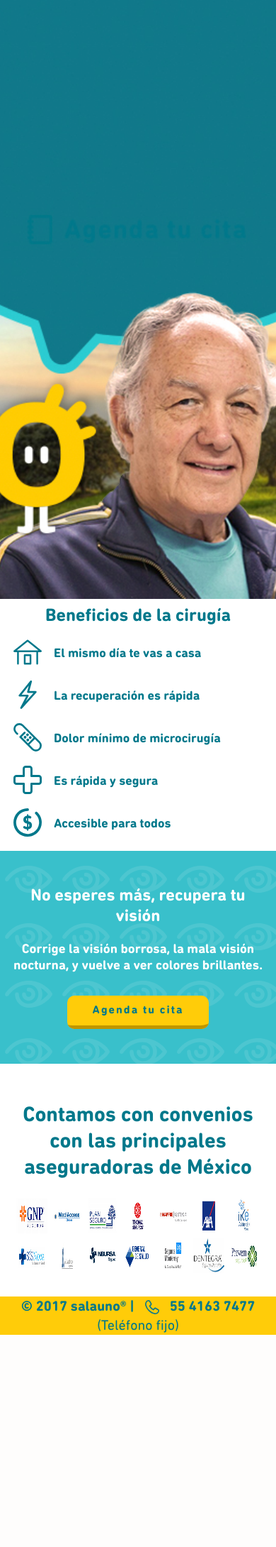
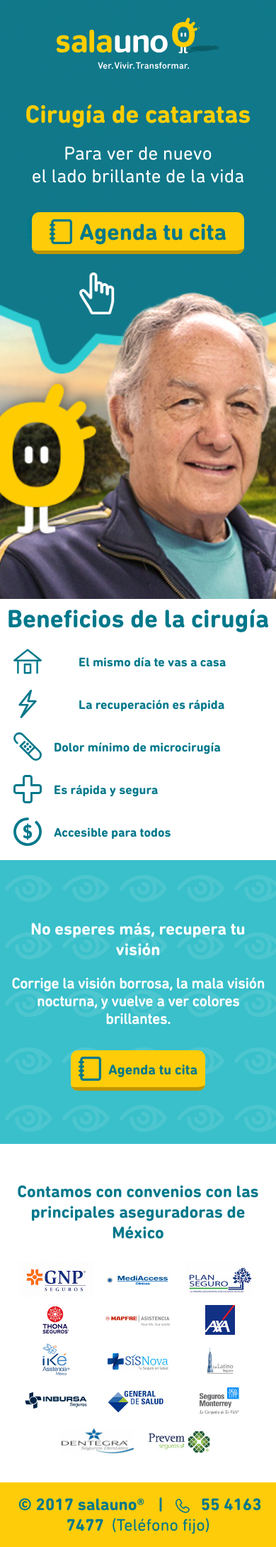
Before and after one commit to RafaelPerezRamirez/salauno-landing-pages, a PHP site: page / in a window 390 px wide. Shown: the whole page at 71% size. Before the commit the page ends 1881 px from the top, so only its background shows below. Run offline with PHP 8.4, Linux system fonts and the light colour scheme.

Commit message:
banner desktop y responsive

```diff
--- a/cataratas/css/index.css
+++ b/cataratas/css/index.css
@@ -21,6 +21,7 @@
     -moz-display: flex;
     -o-display: flex;
     display: flex;
+    position: relative;
 }
 .paciente-sect{
     height: 80vh;
@@ -44,6 +45,7 @@
     width: 100%;
     padding: 50px;
     font-family: DINNextRoundedLTPro-Bold;
+    padding-top: 90px;
 }
 .beneficios-sect{
     background: #fff;
@@ -65,7 +67,7 @@
     margin-right: 2px;
 }
 .item-sect p{
-    font-size: 22px;
+    font-size: 24px;
     margin-top: 20px;
 }
 img, p{
@@ -79,17 +81,23 @@ img, p{
 }
 .call-action-sect{
     width: 100%;
-    height: 250px;
     background: #39c0cb;
     background-image: url(../img/retina_patt.png);
     margin-top: 5px;
     text-align: center;
-    padding-top: 40px;
+    padding: 75px 0px;
     color: #fff;
 }
 .call-action-sect h1, h3{
     padding: 10px;
     font-family: DINNextRoundedLTPro-Bold;
+}
+.call-action-sect h1{
+    font-size: 36px;
+}
+.call-action-sect h3{
+    font-size: 24px;
+    font-family: DINNextRoundedLTPro-Regular;
 }
 .convenios-sect{
     width: 100%;
@@ -97,38 +105,40 @@ img, p{
     color: #00788b;
     font-family: DINNextRoundedLTPro-Bold;
     font-size: 22px;
-    padding-top: 50px;
-    padding-bottom: 50px;
-
+    padding: 73px 0px;
 }
 .title-convenios{
     width: 100%;
     text-align: center;
     padding: 30px;
+    font-size: 36px;
 }
 .convenios-sect-items{
     width: 90%;
-    display: flex;
     margin: 0 auto;
+    text-align: center;
 }
 .convenio-item{
-    height: 90px;
-    width: 200px;
     margin: 3px;
+    width: 13%;
+    text-align: center;
+    display: inline-block;
     vertical-align: middle;
 }
 .convenio-item img{
-    width: 100%;
-    height: 100%;
+    max-width: 100%;
+    height: auto;
 }
 .footer{
     width: 100%;
     background: #ffcc09;
     text-align: center;
     color: #00788b;
-    font-size: 20px;
+    font-size: 24px;
     vertical-align: middle;
     font-family: DINNextRoundedLTPro-Regular;
+    padding: 18px 0px;
+    padding-bottom: 13px
 }
 .footer *{
     vertical-align: middle;
@@ -142,6 +152,7 @@ img, p{
     height: 20px;
 }
 .button-agenda-cita{
+    text-align: center;
     display: block;
     background: #ffcc09;
     border-radius: 10px;
@@ -181,3 +192,87 @@ img, p{
     width: 26px;
     margin-right: 10px;
 }
+.info-banner{
+    position: relative;
+    width: 50%;
+    height: 100vh;
+}
+a.logo-salauno {
+    position: absolute;
+    top: 15%;
+    left: 50%;
+    -webkit-transform: translateX(-50%);
+    -moz-transform: translateX(-50%);
+    transform: translateX(-50%);
+}
+a.logo-salauno img {
+    width: 320px;
+}
+.title-baner {
+    font-family: DINNextRoundedLTPro-Bold;
+    color: #ffcd02;
+    font-size: 45px;
+    position: absolute;
+    top: 40%;
+    left: 47%;
+    -webkit-transform: translateX(-50%);
+    -moz-transform: translateX(-50%);
+    transform: translateX(-50%);
+    white-space: nowrap;
+}
+.subtitle-baner{
+    font-family: DINNextRoundedLTPro-Regular;
+    font-size: 36px;
+    color: white;
+    text-align: center;
+    position: absolute;
+    top: 50%;
+    left: 47%;
+    -webkit-transform: translateX(-50%);
+    -moz-transform: translateX(-50%);
+    transform: translateX(-50%);
+    width: 65%;
+}
+.button-sala-uno.button-agenda-cita {
+    position: absolute;
+    bottom: 26%;
+    left: 47%;
+    -webkit-transform: translateX(-50%);
+    -moz-transform: translateX(-50%);
+    transform: translateX(-50%);
+    width: 240px;
+    font-size: 25px;
+    letter-spacing: 1px;
+    cursor: pointer;
+    line-height: 46px;
+}
+.hand-icon{
+    width: 62px;
+    height: 74px;
+    background-image: url(../img/hand.png);
+    background-size: cover;
+    position: absolute;
+    bottom: 15%;
+    left: 47%;
+    -webkit-transform: translateX(-50%);
+    -moz-transform: translateX(-50%);
+    transform: translateX(-50%);
+}
+section.beneficios-sect h1 {
+    font-size: 36px;
+}
+.beneficio-item:first-child p, .beneficio-item:nth-child(2) p {
+    padding: 0px 35px;
+}
+.buton-body{
+    width: 250px;
+    font-size: 24px;
+    line-height: 45px;
+}
+.title-convenios h1 {
+    font-size: 36px;
+}
+.divider-footer {
+    padding-left: 3px;
+    padding-right: 7px;
+}
--- a/cataratas/css/mobiles.css
+++ b/cataratas/css/mobiles.css
@@ -1,14 +1,52 @@
 @media only screen and (max-width: 1439px){
+    .subtitle-baner{
+        width: 70%;
+    }
 }
 @media only screen and (max-width: 1200px){
+    .section_1 {
+        background-position: right -200px center;
+    }
+    .subtitle-baner {
+        width: 85%;
+    }
 }
 @media only screen and ( max-width: 1024px ) {
+    .section_1 {
+        background-position: right -194px center;
+    }
+    .section_1 {
+        background-position: right -194px center;
+    }
 
-  /* Aquí van los estilos para iPad horizontal */
+    a.logo-salauno img {
+        width: 230px;
     }
-@media only screen and ( max-width: 768px ) {
 
-  /* Aquí van los estilos para iPad vertical */
+    a.logo-salauno {
+        top: 22%;
+        left: 45%;
+    }
+
+    .title-baner {
+        font-size: 30px;
+        left: 42%;
+    }
+
+    .subtitle-baner {
+        font-size: 25px;
+        left: 42%;
+    }
+
+    .button-agenda-cita {
+        font-size: 20px!important;
+        width: 190px!important;
+        letter-spacing: 0px!important;
+    }
+    .button-sala-uno.button-agenda-cita {
+        left: 40%;
+    }
+    .hand-icon {zoom: 0.7;left: 40%;}
 }
 @media only screen and (max-width: 679px){
   .section_1{
@@ -62,19 +100,60 @@
     display: flex;
     margin: 0 auto;
   }
-  .convenio-item{
-    height: 50px;
-    width: 200px;
-    margin: 3px;
-    vertical-align: middle;
-  }
   .convenio-item img{
     width: 100%;
     height: 100%;
   }
+  a.logo-salauno {
+    top: 3%;
+    left: 50%;
 }
-@media only screen and ( max-width: 480px ) {
-  /* Aquí van los estilos para iPhone horizontal */
+.info-banner {
+    width: 100%;
+}
+.title-baner {
+    font-size: 36px;
+    left: 50%;
+    top: 17%;
+}
+.subtitle-baner {
+    left: 50%;
+    font-size: 27px;
+    top: 24%;
+}
+.button-sala-uno.button-agenda-cita {
+    left: 50%;
+    bottom: initial;
+    top: 33%;
+    width: 300px!important;
+    line-height: 47px;
+    font-size: 33px!important;
+}
+.button-agenda-cita .icon-agenda img {
+    overflow-x: initial;
+    width: 32px;
+    margin-right: 10px;
+    position: relative;
+    top: -3px;
+}
+.button-agenda-cita .icon-agenda {
+    padding-top: 7px;
+}
+.hand-icon {
+    bottom: initial;
+    top: 45.5%;
+    left: 35%;
+    zoom: 0.8;
+}
+.convenios-sect-items {
+    display: block;
+    text-align: center;
+}
+.convenio-item {
+    width: 40%;
+    display: inline-block;
+    vertical-align: middle;
+}
 .section_1{
   width: 100%;
   height: 100vh;
@@ -82,6 +161,22 @@
   background-size: cover;
   background-position: center;
 }
+.call-action-sect h1 {
+    font-size: 24px;
+}
+
+.call-action-sect h3 {
+    font-size: 21px;
+}
+.title-convenios h1 {
+    font-size: 24px;
+}
+}
+@media only screen and ( max-width: 479px ) {
+    .convenio-item {
+        width: 30%;
+    }
+  /* Aquí van los estilos para iPhone horizontal */
   .title-beneficios{
     width: 100%;
     padding: 10px;
@@ -117,11 +212,6 @@
   font-size: 22px;
   }
 }
-@media only screen and ( max-width: 406px ) {
-  .call-action-sect{
-    height: 280px;
-  }
-}
 @media only screen and ( max-width: 396px ) {
   .item-sect p{
     font-size: 18px;
@@ -132,7 +222,9 @@
       margin-left: 17px;
       margin-right: 17px;
     }
-    .call-action-sect{
-      height: 300px;
+}
+@media only screen and ( max-width: 340px ) {
+    .info-banner {
+        zoom: 0.9;
     }
 }
--- a/cataratas/footer.php
+++ b/cataratas/footer.php
@@ -1,5 +1,5 @@
     <section class="footer">
-        <span>© 2017 salauno® |</span> <img src="img/icon-telefono.svg" class="icon-size" alt="icon-telefono"> <span> 55 4163 7477</span> (Teléfono fijo)
+        <span>© 2017 salauno®</span> <span class="divider-footer">|</span><img src="img/icon-telefono.svg" class="icon-size" alt="icon-telefono"> <span> 55 4163 7477</span> (Teléfono fijo)
     </section>
 </body>
 </html>
--- a/cataratas/header.php
+++ b/cataratas/header.php
@@ -12,4 +12,19 @@
 </head>
 <body>
 <div class="section_1">
+    <div class="info-banner">
+        <a href="http://www.salauno.com.mx" class="logo-salauno">
+            <img src="img/salauno-logo.svg" alt="">
+        </a>
+        <div class="title-baner">
+            Cirugía de cataratas
+        </div>
+        <div class="subtitle-baner">
+            Para ver de nuevo <br>el lado brillante de la vida
+        </div>
+        <div class="button-sala-uno button-agenda-cita">
+            <div class="icon-agenda"><img src="img/icon-libro.svg" alt="icon-libro">Agenda tu cita</div>
+        </div>
+        <div class="hand-icon"></div>
+    </div>
 </div>
--- a/cataratas/index.php
+++ b/cataratas/index.php
@@ -13,7 +13,7 @@
     <h1>No esperes más, recupera tu visión</h1>
     <h3>Corrige la visión borrosa, la mala visión nocturna, y vuelve a ver colores brillantes.</h3>
         <div>
-            <a href="#" class="button-agenda-cita open-acuity-form" id="agenda">
+            <a href="#" class="button-agenda-cita buton-body open-acuity-form" id="agenda">
                 <div class="icon-agenda"><img src="img/icon-libro.svg" alt="icon-libro">Agenda tu cita</div>
             </a>
         </div>
@@ -30,8 +30,6 @@
         <div class="convenio-item"><img src="img/5-logo-mapfre.jpg" alt="5-logo-mapfre"></div>
         <div class="convenio-item"><img src="img/6-logo-axa.jpg" alt="6-logo-axa"></div>
         <div class="convenio-item"><img src="img/7-logo-ike.jpg" alt="7-logo-ike"></div>
-    </div>
-    <div class="convenios-sect-items">
         <div class="convenio-item"><img src="img/8-logo-sis-nova-seguro.jpg" alt="8-logo-sis-nova-seguro"></div>
         <div class="convenio-item"><img src="img/9-logo-la-latino-seguro.jpg" alt="9-logo-la-latino-seguro"></div>
         <div class="convenio-item"><img src="img/10-logo-inbursa-logo.jpg" alt="10-logo-inbursa-logo"></div>
```
Also changed, not shown: cataratas/img/hand.png (added), cataratas/img/logo-salauno.png (added), cataratas/img/salauno-logo-2.svg (added). Lines whose indentation alone changed are shown as unchanged.
